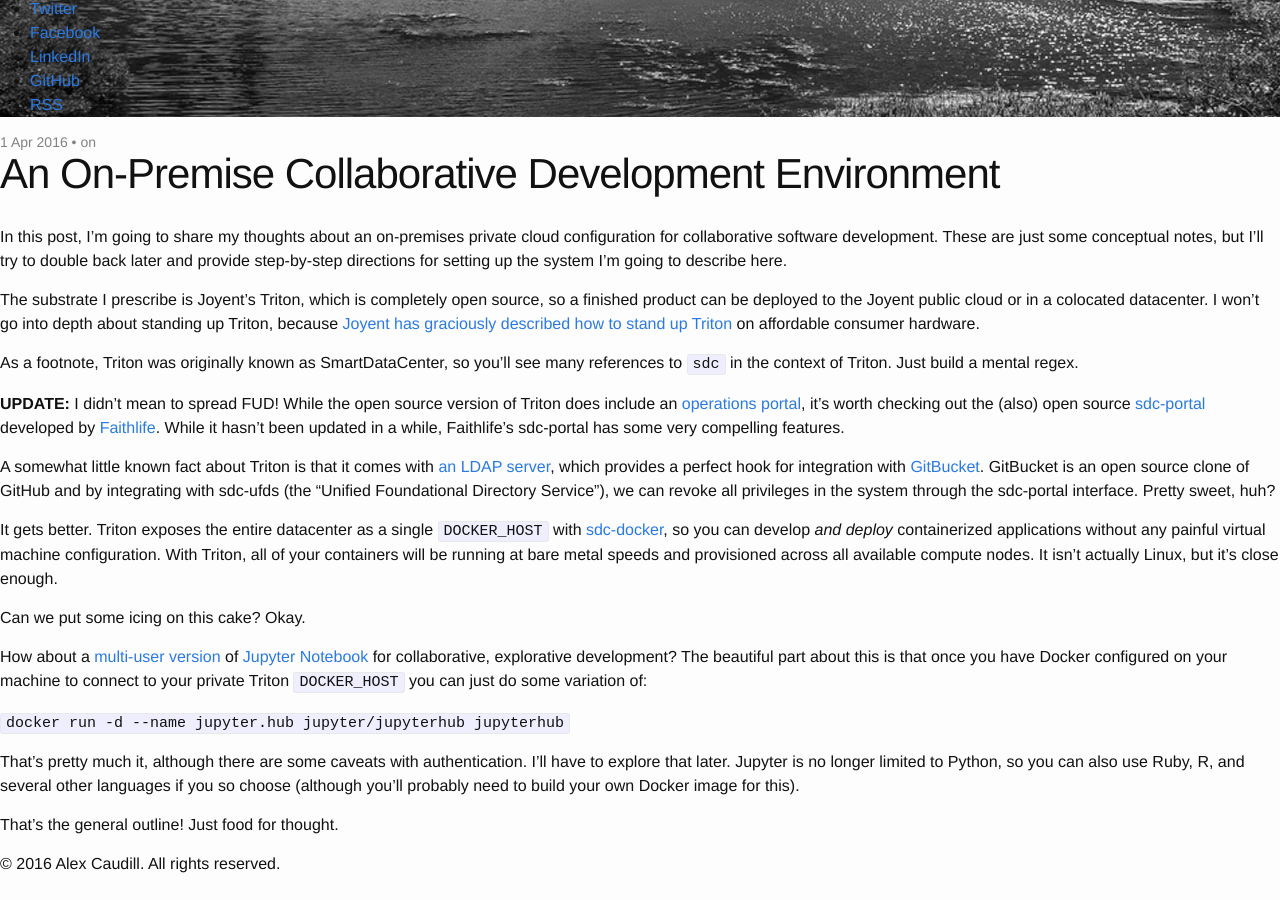
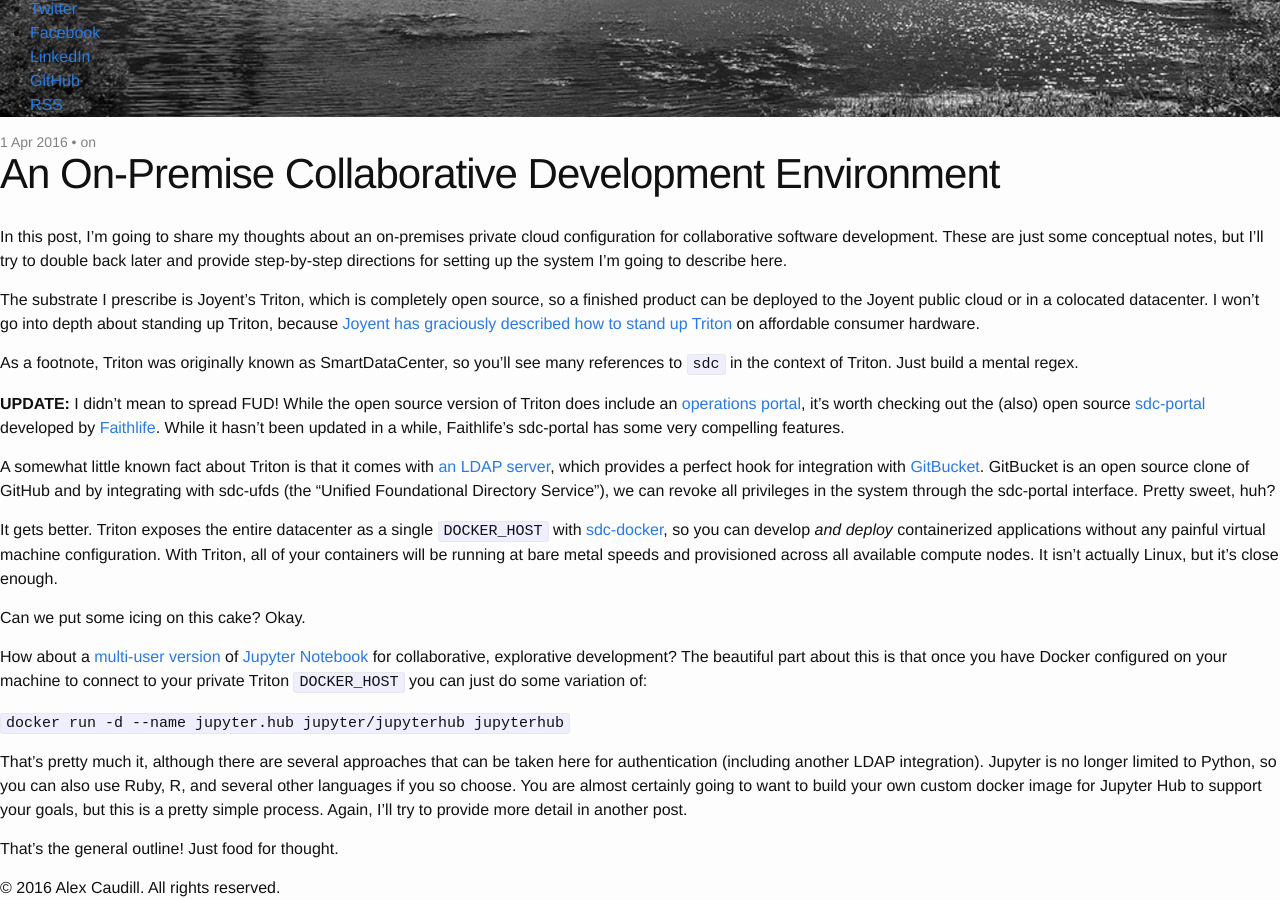
Before and after one commit to affixalex/affixalex.github.io, a Jekyll site: the page built from _posts/2016-04-01-an-on-premise-collaborative-development-environment.markdown, in a window 1280 px wide and 900 px high, scrolled down 660 px. Built offline with Jekyll 4.4.1, drawn with Linux system fonts in a browser that asks for light colours; nearby versions of some CDN libraries; before the commit the page ends 1536 px from its top, so only the background shows below that.

Commit message:
Update last paragraph

```diff
--- a/_posts/2016-04-01-an-on-premise-collaborative-development-environment.markdown
+++ b/_posts/2016-04-01-an-on-premise-collaborative-development-environment.markdown
@@ -46,10 +46,12 @@ Docker configured on your machine to connect to your private Triton
 
 `docker run -d --name jupyter.hub jupyter/jupyterhub jupyterhub`
 
-That's pretty much it, although there are some caveats with authentication.
-I'll have to explore that later. Jupyter is no longer limited to Python, so
-you can also use Ruby, R, and several other languages if you so choose
-(although you'll probably need to build your own Docker image for this).
+That's pretty much it, although there are several approaches that can be taken
+here for authentication (including another LDAP integration). Jupyter is no
+longer limited to Python, so you can also use Ruby, R, and several other
+languages if you so choose. You are almost certainly going to want to build
+your own custom docker image for Jupyter Hub to support your goals, but this is
+a pretty simple process. Again, I'll try to provide more detail in another post.
 
 That's the general outline! Just food for thought.
 
```
